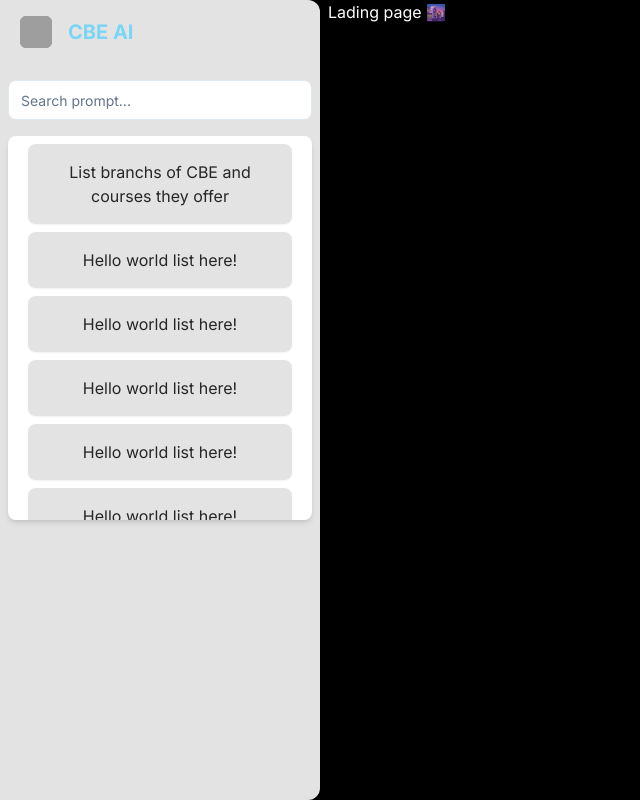
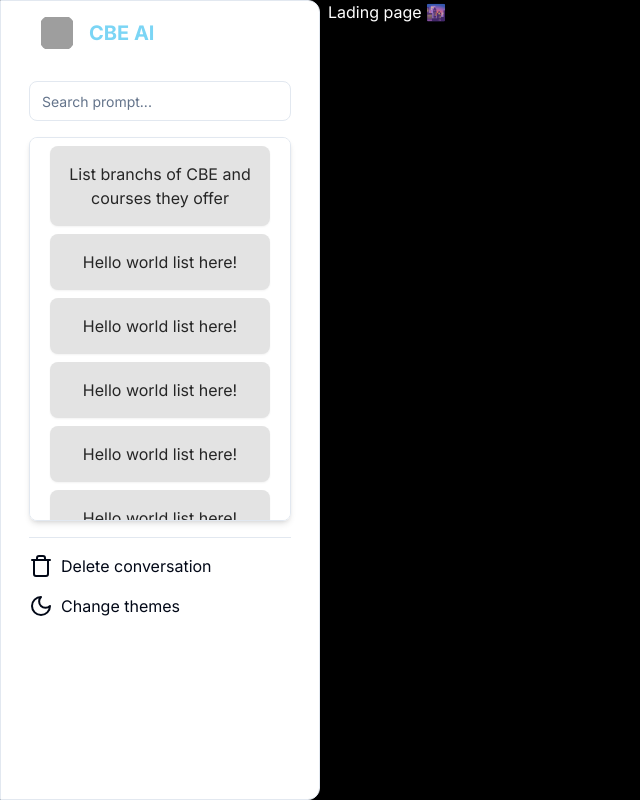
Before and after one commit to Henryle-hd/cbe-ai, a Next.js app: page / in a window 1280 px wide. Shown: the whole page, without its empty margins (0-640 px from the left). Built offline with nearby package versions, Linux system fonts and the light colour scheme; grey boxes are pictures that could not be loaded.

Commit message:
Aside updated!

```diff
--- a/package.json
+++ b/package.json
@@ -10,6 +10,7 @@
   },
   "dependencies": {
     "@radix-ui/react-avatar": "^1.0.4",
+    "@radix-ui/react-separator": "^1.0.3",
     "@radix-ui/react-slot": "^1.0.2",
     "class-variance-authority": "^0.7.0",
     "clsx": "^2.1.0",
--- a/src/components/aside.tsx
+++ b/src/components/aside.tsx
@@ -1,11 +1,16 @@
+"use client";
+
 import React from "react";
 import { Avatar, AvatarFallback, AvatarImage } from "./ui/avatar";
-import Logo from "@/app/assets/cbe logo.png";
 import { Input } from "./ui/input";
+import { Delete, DeleteIcon, Moon, Trash, Truck } from "lucide-react";
+import { Card, CardContent } from "./ui/card";
+import { Separator } from "./ui/separator";
 function AsideComponent() {
   return (
     <>
-      <div className="sticky left-0 top-0 flex min-h-screen w-80 flex-col  justify-start gap-4 rounded-xl rounded-bl-none rounded-tl-none bg-cbeaiclr-5 px-2 text-gray-900">
+      <Card className="sticky left-0 top-0 flex min-h-screen w-80 flex-col  justify-start gap-4 rounded-xl rounded-bl-none rounded-tl-none px-1">
+        <CardContent className="flex flex-col justify-start gap-4">
           {/* // cbe logo */}
           <div className="relative left-2 top-0 my-3 flex items-center justify-start gap-3">
             <Avatar className="p-1">
@@ -28,7 +33,7 @@ function AsideComponent() {
           />
 
           {/* // container */}
-        <div className=" max-h-96 min-h-96 w-full overflow-scroll rounded-lg bg-white text-center text-cbeaiclr-4 shadow-md">
+          <div className=" max-h-96 min-h-96 w-full overflow-scroll rounded-lg border bg-white text-center text-cbeaiclr-4 shadow-md">
             <ul className="gap grid grid-cols-1">
               <li className=" mx-5  mt-2 rounded-lg bg-cbeaiclr-5 p-4 shadow-sm">
                 List branchs of CBE and courses they offer
@@ -62,10 +67,22 @@ function AsideComponent() {
               </li>
             </ul>
           </div>
-      </div>
+          <Separator />
+          {/* // delete conversation */}
 
-      {/* // delete conversation */}
+          <span className="flex items-center justify-start gap-2">
+            {" "}
+            <Trash />
+            Delete conversation
+          </span>
           {/* //dark mode */}
+          <span className="flex items-center justify-start gap-2">
+            {" "}
+            <Moon />
+            Change themes
+          </span>
+        </CardContent>
+      </Card>
     </>
   );
 }
--- /dev/null
+++ b/src/components/ui/card.tsx
@@ -0,0 +1,79 @@
+import * as React from "react"
+
+import { cn } from "@/lib/utils"
+
+const Card = React.forwardRef<
+  HTMLDivElement,
+  React.HTMLAttributes<HTMLDivElement>
+>(({ className, ...props }, ref) => (
+  <div
+    ref={ref}
+    className={cn(
+      "rounded-lg border bg-card text-card-foreground shadow-sm",
+      className
+    )}
+    {...props}
+  />
+))
+Card.displayName = "Card"
+
+const CardHeader = React.forwardRef<
+  HTMLDivElement,
+  React.HTMLAttributes<HTMLDivElement>
+>(({ className, ...props }, ref) => (
+  <div
+    ref={ref}
+    className={cn("flex flex-col space-y-1.5 p-6", className)}
+    {...props}
+  />
+))
+CardHeader.displayName = "CardHeader"
+
+const CardTitle = React.forwardRef<
+  HTMLParagraphElement,
+  React.HTMLAttributes<HTMLHeadingElement>
+>(({ className, ...props }, ref) => (
+  <h3
+    ref={ref}
+    className={cn(
+      "text-2xl font-semibold leading-none tracking-tight",
+      className
+    )}
+    {...props}
+  />
+))
+CardTitle.displayName = "CardTitle"
+
+const CardDescription = React.forwardRef<
+  HTMLParagraphElement,
+  React.HTMLAttributes<HTMLParagraphElement>
+>(({ className, ...props }, ref) => (
+  <p
+    ref={ref}
+    className={cn("text-sm text-muted-foreground", className)}
+    {...props}
+  />
+))
+CardDescription.displayName = "CardDescription"
+
+const CardContent = React.forwardRef<
+  HTMLDivElement,
+  React.HTMLAttributes<HTMLDivElement>
+>(({ className, ...props }, ref) => (
+  <div ref={ref} className={cn("p-6 pt-0", className)} {...props} />
+))
+CardContent.displayName = "CardContent"
+
+const CardFooter = React.forwardRef<
+  HTMLDivElement,
+  React.HTMLAttributes<HTMLDivElement>
+>(({ className, ...props }, ref) => (
+  <div
+    ref={ref}
+    className={cn("flex items-center p-6 pt-0", className)}
+    {...props}
+  />
+))
+CardFooter.displayName = "CardFooter"
+
+export { Card, CardHeader, CardFooter, CardTitle, CardDescription, CardContent }
--- /dev/null
+++ b/src/components/ui/separator.tsx
@@ -0,0 +1,31 @@
+"use client"
+
+import * as React from "react"
+import * as SeparatorPrimitive from "@radix-ui/react-separator"
+
+import { cn } from "@/lib/utils"
+
+const Separator = React.forwardRef<
+  React.ElementRef<typeof SeparatorPrimitive.Root>,
+  React.ComponentPropsWithoutRef<typeof SeparatorPrimitive.Root>
+>(
+  (
+    { className, orientation = "horizontal", decorative = true, ...props },
+    ref
+  ) => (
+    <SeparatorPrimitive.Root
+      ref={ref}
+      decorative={decorative}
+      orientation={orientation}
+      className={cn(
+        "shrink-0 bg-border",
+        orientation === "horizontal" ? "h-[1px] w-full" : "h-full w-[1px]",
+        className
+      )}
+      {...props}
+    />
+  )
+)
+Separator.displayName = SeparatorPrimitive.Root.displayName
+
+export { Separator }
```
Also changed, not shown: 1 other file (tests, documents, lock files or other folders). Lines whose indentation alone changed are shown as unchanged.
